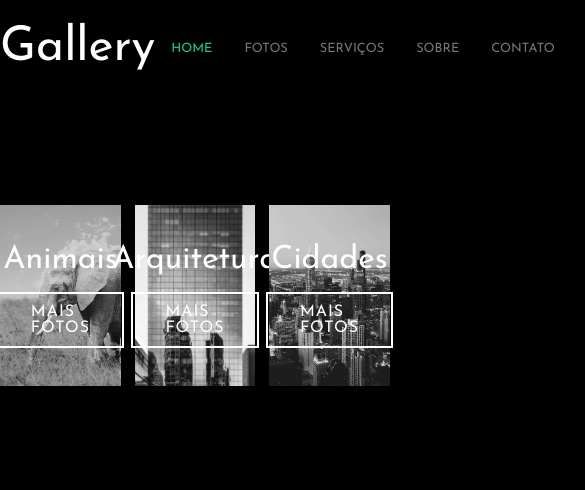
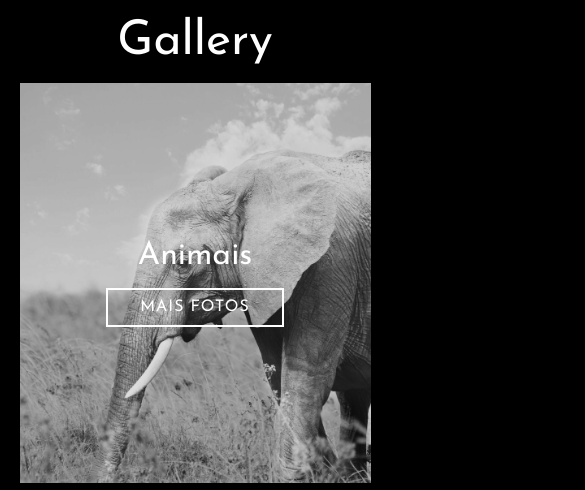
Before and after one commit to jotamedeiros/project-gallery-sass, a plain HTML site: page index.html in a window 390 px wide. Shown: the top 490 px of the page, 585 px wide, since content can reach past the window. Drawn offline with Linux system fonts and the light colour scheme.

Commit message:
responsivo para dispositivos menores

```diff
--- a/sass/_mixins.sass
+++ b/sass/_mixins.sass
@@ -22,3 +22,7 @@
         background-size: 110%
         filter: grayscale(0%)
         background-image: linear-gradient(rgba(0, 0, 0, .5), rgba(0, 0, 0, .5)), url('../images/#{$img}')
+
+@mixin mobile
+    @media(max-width: 725px)
+        @content
--- a/sass/styles.sass
+++ b/sass/styles.sass
@@ -24,15 +24,24 @@ body
     justify-content: space-between
     @include mixins.container
 
+    @include mixins.mobile
+        padding: 1.1rem
+
     &-brand // header-brand
         color: variables.$primary-color
         font-size: 3rem
+
+        @include mixins.mobile
+            margin: 0 auto
 
     &-navbar // header-navbar
 
         ul
             height: 100%
             @include mixins.flex-center
+
+            @include mixins.mobile
+                display: none
 
         li
             margin: 0 1rem
@@ -52,6 +61,9 @@ body
             @include mixins.flex-center
             height: 100%
 
+            @include mixins.mobile
+                display: none
+
             li
                 margin: 0 1rem
 
@@ -66,6 +78,10 @@ body
     justify-content: space-between
     padding: 0
 
+    @include mixins.mobile
+        flex-direction: column
+
+
     &-card // .gallery-card
         width: 31%
         height: 400px
@@ -73,6 +89,10 @@ body
         @include mixins.flex-center
         flex-direction: column
         color: variables.$primary-color
+
+        @include mixins.mobile
+            width: 90%
+            margin-bottom: 6%
 
         &-title
             font-size: 2rem
```
Also changed, not shown: css/styles.css, 1 other file.
